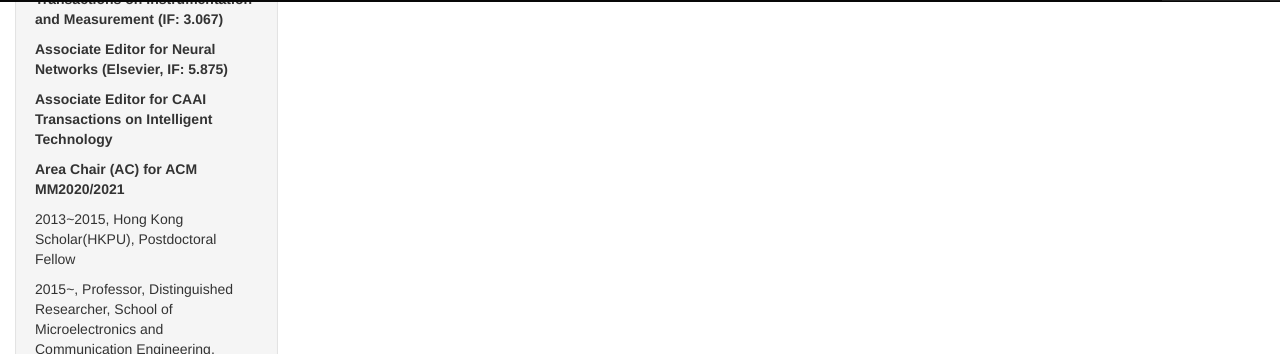
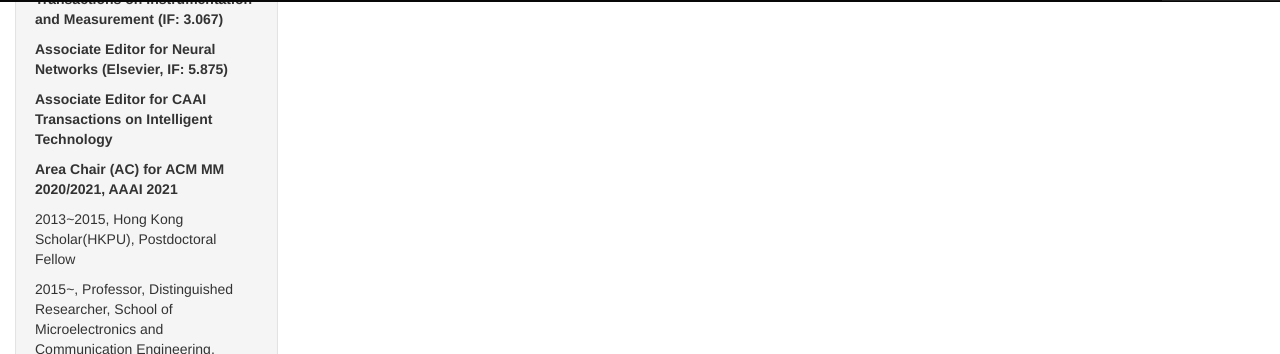
Before and after one commit to DrLeiZhang/website, a Jekyll site: the page built from links.html, in a window 1280 px wide and 900 px high, scrolled down 661 px. Shown: the part 99-453 px from the top of the window. Built offline with Jekyll 4.4.1, drawn with Linux system fonts in a browser that asks for light colours; Markdown is read by kramdown in place of the engine named in the settings.

Commit message:
Update sidebar.html

```diff
--- a/_includes/sidebar.html
+++ b/_includes/sidebar.html
@@ -8,7 +8,7 @@
 <p><a href="http://www.leizhang.tk/resources/LeiZhang.jpg"></a></p>
 
     <h1>Contact me</h1>
-<p><B>Lei Zhang, Ph.D, Professor, IEEE Senior Member, ACM Member, CCF/CAAI/CSIG Member; Deputy Director of Chongqing Key Laboratory of Bio-perception & Intelligent Information Processing; Head of LiVE (Learning Intelligence & Vision Essential) Group</p></B><p><B>Associate Editor for IEEE Transactions on Instrumentation and Measurement (IF: 3.067)</B></p><p><B>Associate Editor for Neural Networks (Elsevier, IF: 5.875)</B></p><p><B>Associate Editor for CAAI Transactions on Intelligent Technology</B></p><p><B>Area Chair (AC) for ACM MM2020/2021</B></p><p>2013~2015, Hong Kong Scholar(HKPU), Postdoctoral Fellow</p><p>2015~, Professor, Distinguished Researcher, School of Microelectronics and Communication Engineering, Chongqing University,China</p><p>2017~2018, Visiting Professor, University of Macau</p>
+<p><B>Lei Zhang, Ph.D, Professor, IEEE Senior Member, ACM Member, CCF/CAAI/CSIG Member; Deputy Director of Chongqing Key Laboratory of Bio-perception & Intelligent Information Processing; Head of LiVE (Learning Intelligence & Vision Essential) Group</p></B><p><B>Associate Editor for IEEE Transactions on Instrumentation and Measurement (IF: 3.067)</B></p><p><B>Associate Editor for Neural Networks (Elsevier, IF: 5.875)</B></p><p><B>Associate Editor for CAAI Transactions on Intelligent Technology</B></p><p><B>Area Chair (AC) for ACM MM 2020/2021, AAAI 2021</B></p><p>2013~2015, Hong Kong Scholar(HKPU), Postdoctoral Fellow</p><p>2015~, Professor, Distinguished Researcher, School of Microelectronics and Communication Engineering, Chongqing University,China</p><p>2017~2018, Visiting Professor, University of Macau</p>
 
 E-mail: leizhang@cqu.edu.cn
 Personal Website: <a href="http://www.escience.cn/people/lei/index.html">E-science</a>
```
